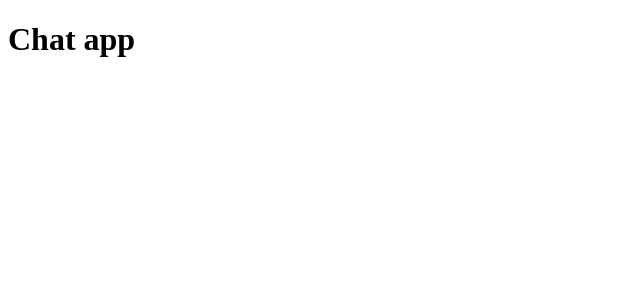
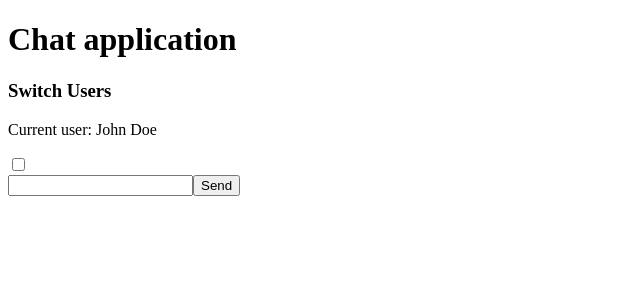
Before and after one commit to radekskrabucha/codegate-zadanie-rekrutacyjne, a React (Create React App) app: page / in a window 1280 px wide. Shown: the top 300 px of the page, without its empty margins (0-640 px from the left). Built offline with nearby package versions, Linux system fonts and the light colour scheme; the HTML template or start-up script is replaced by a standard one.

Commit message:
added basic chat and switch user

```diff
--- a/package.json
+++ b/package.json
@@ -6,9 +6,12 @@
     "@testing-library/jest-dom": "^5.14.1",
     "@testing-library/react": "^11.2.7",
     "@testing-library/user-event": "^12.8.3",
+    "moment": "^2.29.1",
     "react": "^17.0.2",
     "react-dom": "^17.0.2",
+    "react-moment": "^1.1.1",
     "react-scripts": "4.0.3",
+    "uuid": "^8.3.2",
     "web-vitals": "^1.1.2"
   },
   "scripts": {
--- a/src/App.js
+++ b/src/App.js
@@ -1,9 +1,128 @@
-function App() {
+import React, { useState, useEffect } from "react";
+import { v4 as uuidv4 } from "uuid";
+import Moment from "react-moment";
+
+const USERS = {
+	John: {
+		id: 1,
+		firstName: "John",
+		lastName: "Doe",
+		profilePic: "",
+		messages: [],
+	},
+	Krystian: {
+		id: 2,
+		firstName: "Krystian",
+		lastName: "Pach",
+		profilePic: "",
+		messages: [],
+	},
+};
+const App = () => {
+	const [users, setUsers] = useState(USERS);
+	const [currentUser, setCurrentUser] = useState(USERS.John);
+	const [messages, setMessages] = useState([]);
+	const [currentMessage, setCurrentMessage] = useState({ text: "", image: "" });
+
+	const handleChange = (e) => {
+		const value = e.target.value;
+		const name = e.target.name;
+		setCurrentMessage({ ...currentMessage, [name]: value });
+	};
+
+	const handleSubmit = (e) => {
+		e.preventDefault();
+		const newMessage = {
+			id: uuidv4(),
+			content: currentMessage.text,
+			time: Date.now(),
+			user: { currentUser },
+		};
+		setUsers({
+			...users,
+			[currentUser.firstName]: {
+				...users[currentUser.firstName],
+				messages: [...users[currentUser.firstName].messages, { ...newMessage }],
+			},
+		});
+		setCurrentMessage({ text: "", image: "" });
+	};
+
+	const handleSwitchUsers = (e) => {
+		const checked = e.target.checked;
+		checked ? setCurrentUser(USERS.Krystian) : setCurrentUser(USERS.John);
+	};
+
+	const deleteMessage = (id, firstName) => {
+		const newMessages = users[firstName].messages.filter(
+			(msg) => msg.id !== id
+		);
+		setUsers({
+			...users,
+			[firstName]: {
+				...users[firstName],
+				messages: newMessages,
+			},
+		});
+	};
+
+	useEffect(() => {
+		setMessages(
+			[...users.John.messages, ...users.Krystian.messages].sort((a, b) => {
+				return a.time - b.time;
+			})
+		);
+	}, [users]);
+
 	return (
 		<div>
-			<h1>Chat app</h1>
+			<h1>Chat application</h1>
+			<div>
+				<h3>Switch Users</h3>
+				<p>
+					Current user: {`${currentUser.firstName} ${currentUser.lastName}`}
+				</p>
+				<input onChange={handleSwitchUsers} type="checkbox" name="" id="" />
+			</div>
+			<section>
+				<div>
+					{messages.map((msg) => {
+						const {
+							content,
+							id,
+							time,
+							user: { firstName, lastName },
+						} = msg;
+						return (
+							<div key={id}>
+								<p>{`${firstName} ${lastName}`}</p>
+								<h2>{content}</h2>
+								<Moment format="k:mm">{time}</Moment>
+								<button
+									onClick={() => deleteMessage(id, firstName)}
+									type="button"
+								>
+									Delete
+								</button>
+								<button type="button">Edit</button>
+							</div>
+						);
+					})}
+				</div>
+				<form onSubmit={handleSubmit}>
+					<input
+						autoComplete="off"
+						value={currentMessage.text}
+						onChange={handleChange}
+						type="text"
+						name="text"
+						id="text"
+					/>
+					<button type="submit">Send</button>
+				</form>
+			</section>
 		</div>
 	);
-}
+};
 
 export default App;
```
Also changed, not shown: 1 other file (tests, documents, lock files or other folders).
